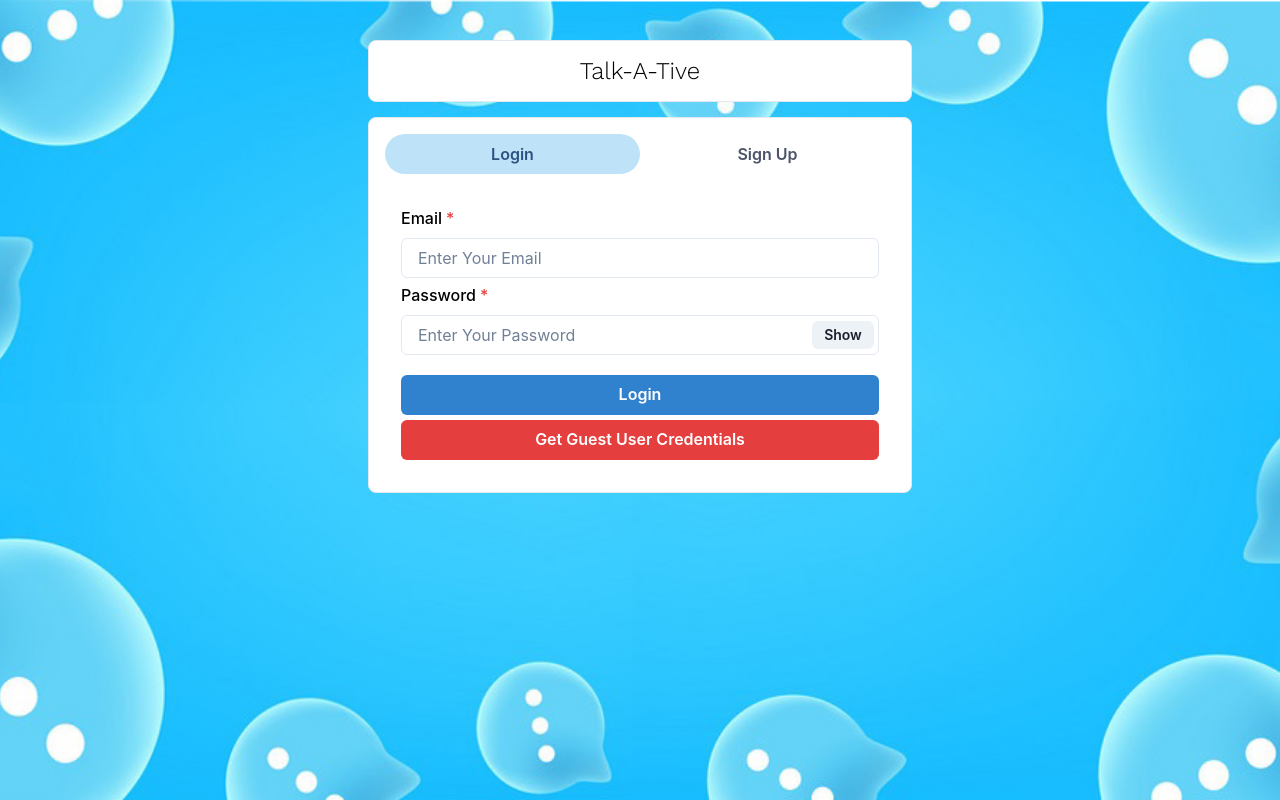
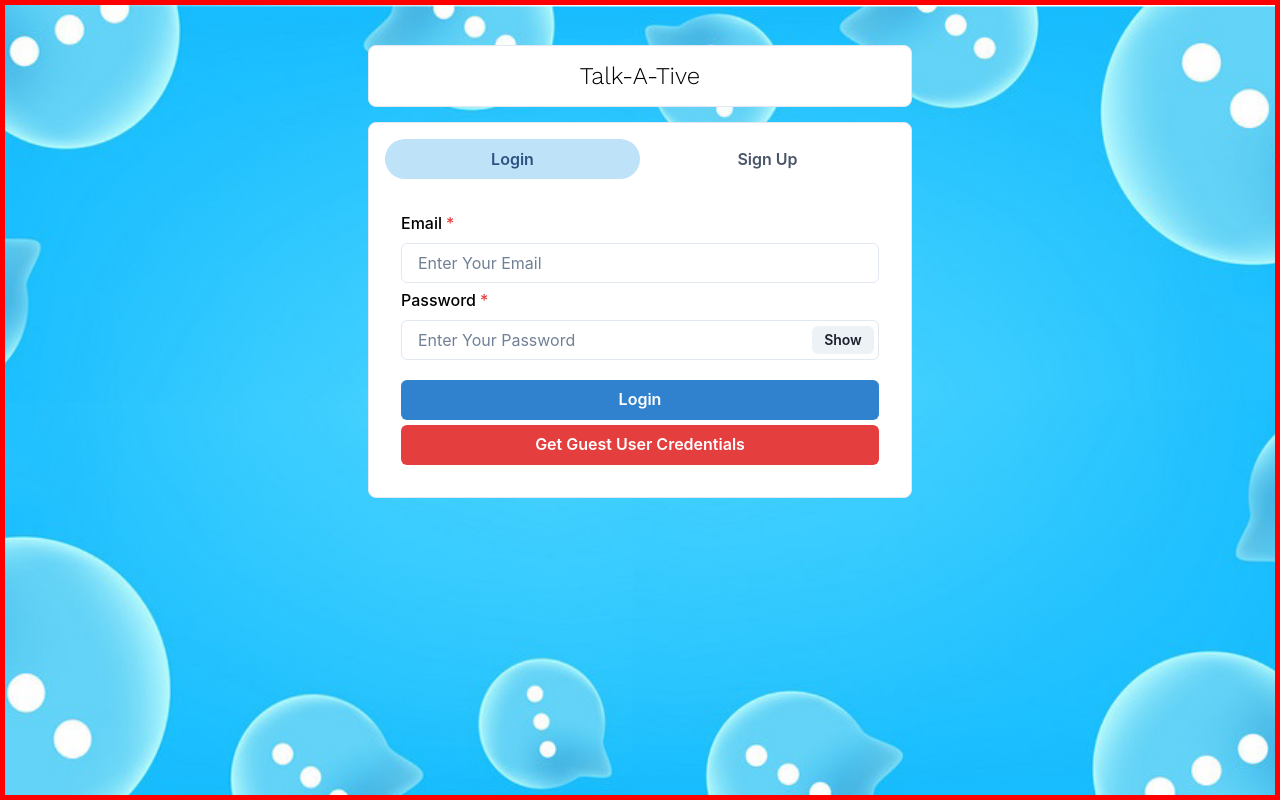
Before and after one commit to bk408/talk-a-tive, a React (Create React App) app in the folder frontend/: page / in a window 1280 px wide. Built offline with nearby package versions, Linux system fonts and the light colour scheme.

Commit message:
transform property added

```diff
--- a/frontend/src/App.css
+++ b/frontend/src/App.css
@@ -7,5 +7,6 @@
     background-image: url("./background.png");
     background-size: cover;
     background-position: center;
-
+   border: 5px solid red;
+   transform: rotate(1.5);
 }
```
